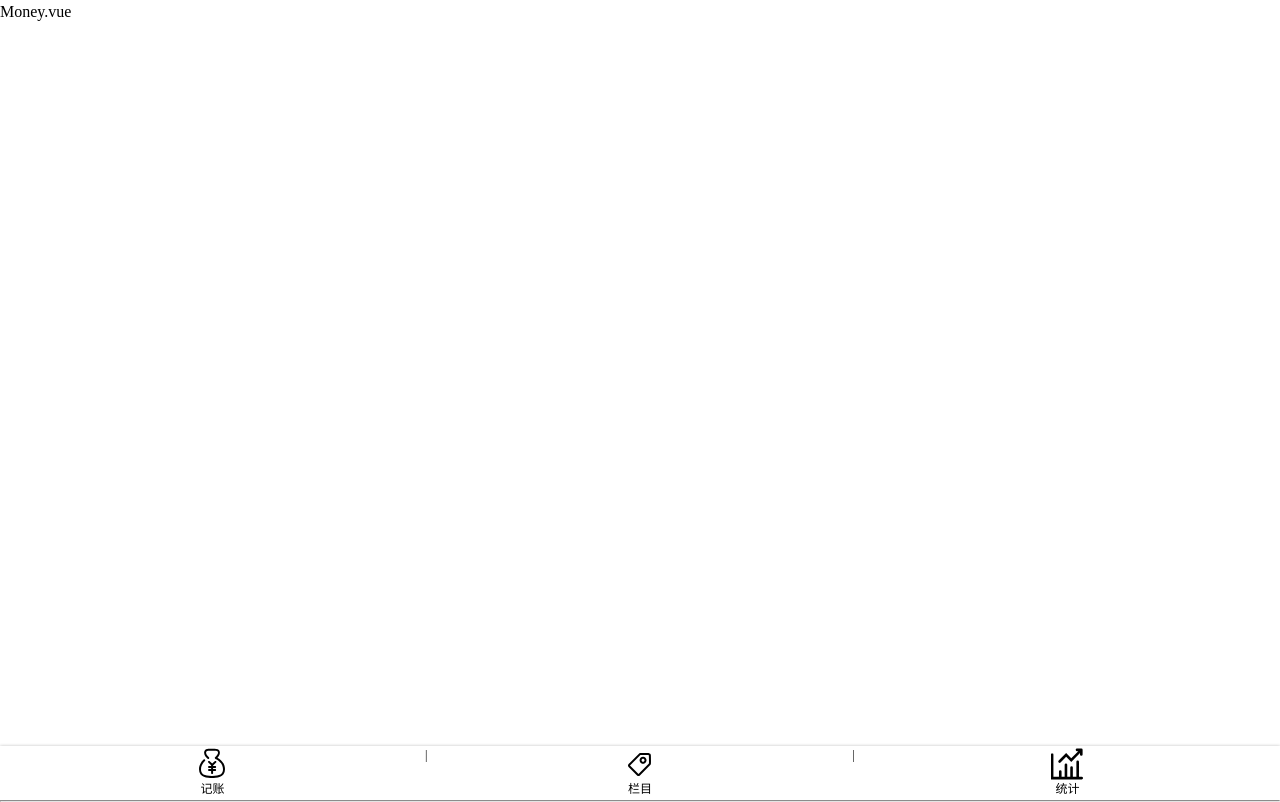
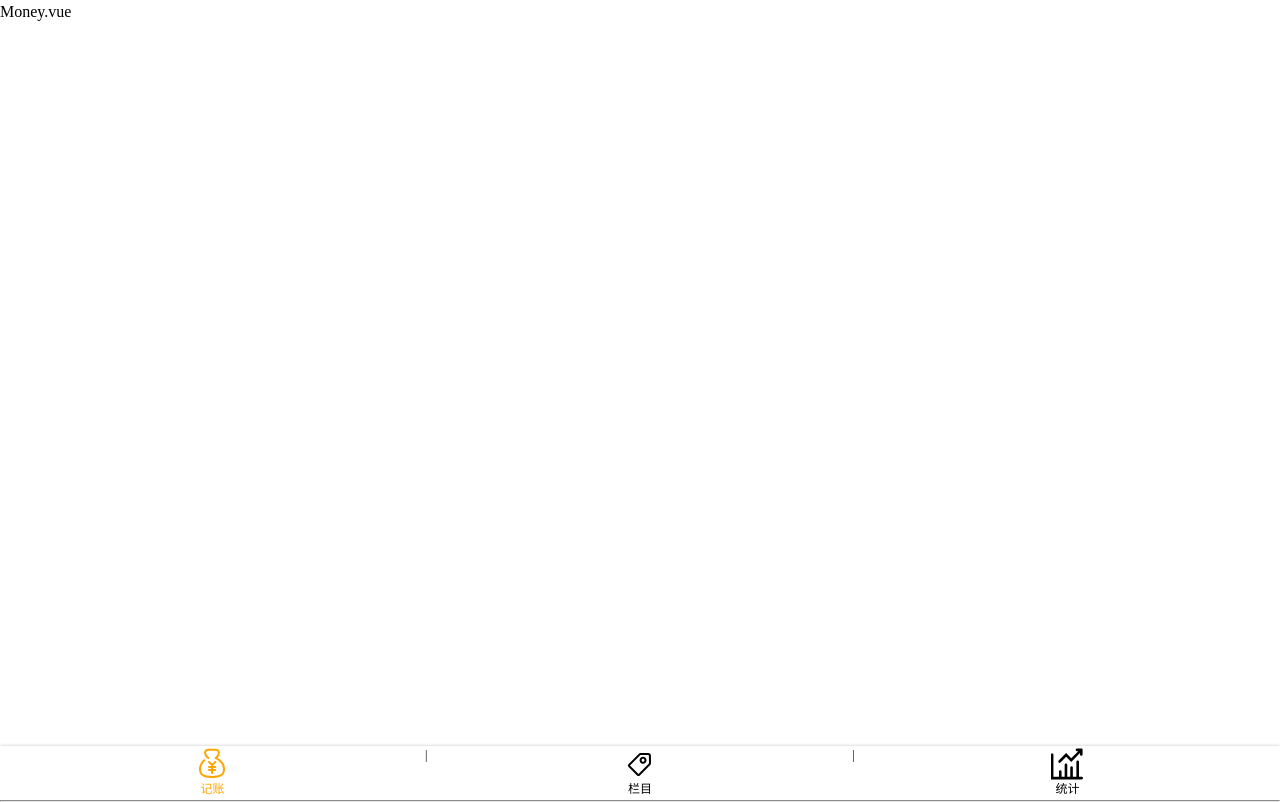
Before and after one commit to qingyou2517/bugu-local, a Vue app: page /#/money in a window 1280 px wide. Built offline with nearby package versions, Linux system fonts and the light colour scheme.

Commit message:
天åææ添加active-class

```diff
--- a/public/index.html
+++ b/public/index.html
@@ -3,7 +3,7 @@
   <head>
     <meta charset="utf-8">
     <meta http-equiv="X-UA-Compatible" content="IE=edge">
-    <meta name="viewport" content="width=device-width,initial-scale=1.0">
+    <meta name="viewport" content="width=device-width,initial-scale=1,minimum-scale=1,maximum-scale=1,user-scalable=no,viewport-fit=cover">
     <link rel="icon" href="<%= BASE_URL %>favicon.ico">
     <title><%= htmlWebpackPlugin.options.title %></title>
   </head>
--- a/src/components/Nav.vue
+++ b/src/components/Nav.vue
@@ -1,18 +1,18 @@
 <template>
   <!--     点击链接切换路由-->
   <nav>
-    <router-link to="/money" class="item">
+    <router-link to="/money" class="item" active-class="selected">
       <Icon name='money'/>
       记账
     </router-link>
     |
-    <router-link to="/labels" class="item">
+    <router-link to="/labels" class="item" active-class="selected">
       <!--上面 labels 是路由，下面 label 是svg名字-->
       <Icon name='label'/>
       栏目
     </router-link>
     |
-    <router-link to="/statistics" class="item">
+    <router-link to="/statistics" class="item" active-class="selected">
       <Icon name='statistics'/>
       统计
     </router-link>
@@ -28,11 +28,12 @@
 </script>
 
 <style lang='scss' scoped>
-  nav{
+nav {
   display: flex;
   // box-shadow让导航栏看起像 浮起来
   box-shadow: 0 0 3px rgba(0, 0, 0, 0.25);
   font-size: 12px;
+
   > .item {
     width: 33.33%;
     // 居中
@@ -44,10 +45,14 @@
     // 引入svg时，svg-sprite-loader把svg转换成的symbol里自带class='icon'
     // 可以在浏览器里看symbol标签
     // 当然，也可以自己加上class
-      .icon{
+    .icon {
       width: 32px;
       height: 32px;
     }
   }
+
+  > .item.selected {
+    color: orange;
+  }
 }
 </style>
```
Lines whose indentation alone changed are shown as unchanged.
